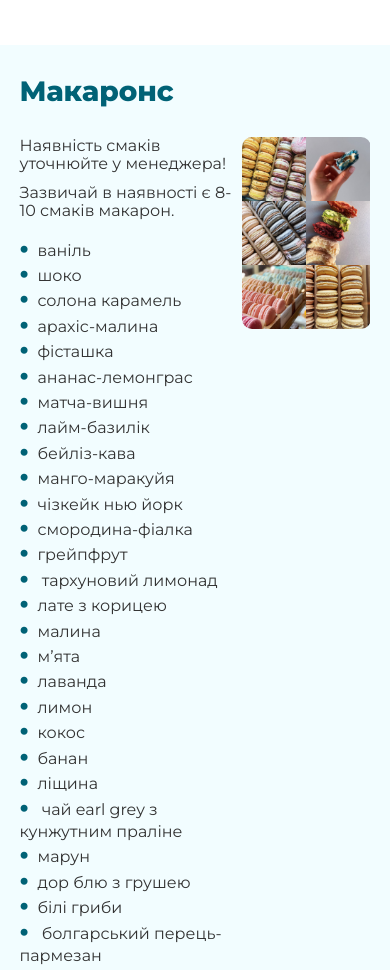
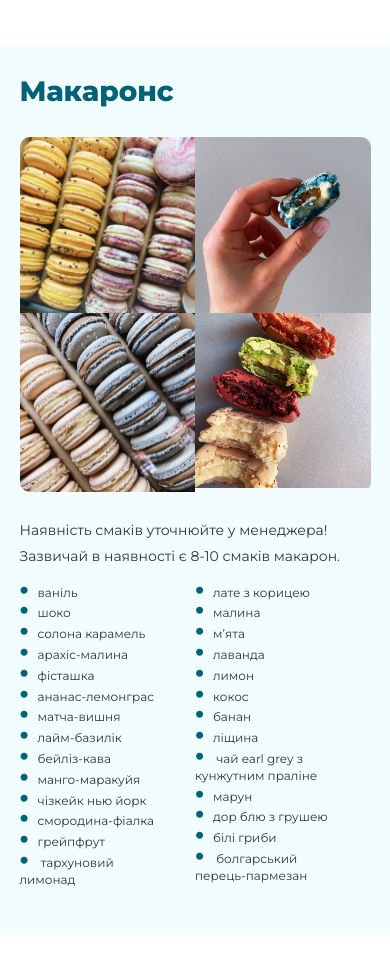
Before and after one commit to archeapxa/bmgBakery, a plain HTML site: page index.html in a window 390 px wide. Shown: the part 2300-3270 px from the top of the page. Drawn offline with Linux system fonts and the light colour scheme.

Commit message:
fix bg contacts us, add media for macaroon

```diff
--- a/sass/_media.sass
+++ b/sass/_media.sass
@@ -1,3 +1,26 @@
+@media screen and ( min-width: 992px )
+  .header
+    &-nav
+      &__link
+        &:hover
+          border-bottom: 2px solid $primary
+          // transition: all 1s
+  .contacts
+    &-group
+      &__item
+        &:hover
+          color: $primary
+  .button
+    transition: all 0.3s
+    &:hover
+      color: $primary-dark
+      border-color: $primary-dark
+  .macaroon
+    &__photo
+      &:hover
+        transition: all 1.5s
+        transform: scale(1.2)
+
 @media screen and ( max-width: 1400px )
   .hero
     &__title
@@ -59,6 +82,14 @@
         max-width: 600px
     &__socials
       left: 200px
+  .macaroon
+    &__list
+      &-item
+        font-size: 14px
+    &__photo
+      &-wrap
+        // height: 270px
+
   .socials
     &-wrapper
     &-icon
@@ -78,28 +109,7 @@
   .contact-us
     &__container
       background-position: center right 30px
-@media screen and ( min-width: 992px )
-  .header
-    &-nav
-      &__link
-        &:hover
-          border-bottom: 2px solid $primary
-          // transition: all 1s
-  .contacts
-    &-group
-      &__item
-        &:hover
-          color: $primary
-  .button
-    transition: all 0.3s
-    &:hover
-      color: $primary-dark
-      border-color: $primary-dark
-  .macaroon
-    &__photo
-      &:hover
-        transition: all 1.5s
-        transform: scale(1.2)
+
 @media screen and ( max-width: 767px )
   .section-title
     font-size: 36px
@@ -146,6 +156,17 @@
     &__text
       &:nth-of-type(n)
         max-width: 300px
+  .macaroon
+    &__description
+      font-size: 14px
+    &__photo
+      &-container
+        flex-basis: 50%
+      &-wrap
+        flex-basis: 100%
+        max-width: 100%
+        &:nth-child(n+4)
+          display: none
   .delivery
     &__row
       flex-direction: column-reverse
@@ -164,7 +185,7 @@
     &__text
       font-size: 14px
   .contact-us
-    background: linear-gradient(to left, rgba($primary-light, 0.5), rgba($primary-light, 1)), url("../img/contact-us/bg-cake.png") center right 50px / auto 100% no-repeat
+    background: linear-gradient(to left, rgba($primary-light, 0.5), rgba($primary-light, 1)), url("../img/contact-us/bg-cake.png") center right 50px / auto 90% no-repeat
     &__container
       background: none
     // &__socials
@@ -211,6 +232,30 @@
   .cakes
     &__description
       font-size: 14px
+  .macaroon
+    &__row
+      flex-direction: column-reverse
+    &__photo
+      &-container
+        margin-bottom: 30px
+      &-wrap
+        flex-basis: 50%
+        &:nth-child(n+4)
+          display: block
+        &:nth-child(n+5)
+          display: none
+    &__list
+      display: flex
+      flex-direction: column
+      flex-wrap: wrap
+      max-height: 350px
+      // width: 100%
+      &-wrap
+        flex-basis: auto
+        width: 100%
+      &-item
+        // width: 250px
+        max-width: 170px
 @media screen and ( max-width: 460px )
   .section-title
     font-size: 28px
@@ -258,3 +303,9 @@
   .cakes
     &__card
       margin: 0
+  .macaroon
+    &__list
+      max-height: 320px
+      &-item
+        font-size: 12px
+        max-width: 150px
--- a/sass/templates/_macaroon.sass
+++ b/sass/templates/_macaroon.sass
@@ -10,21 +10,25 @@
   &__list
     list-style: none
     padding: 0
+    &-wrap
+      flex-basis: 38%
   &__photo
     object-fit: cover
     // height: 100%
     // width: 100%
     // max-width: 285px
     // max-height: 285px
-
     &-container
       flex-basis: 60%
       display: flex
       flex-wrap: wrap
       border-radius: 10px
       overflow: hidden
+      // max-height: 750px
     &-wrap
       overflow: hidden
       display: flex
       max-width: 50%
       max-height: 250px
+      // height: 33%
+      // width: 50%
```
Also changed, not shown: css/style.css.
